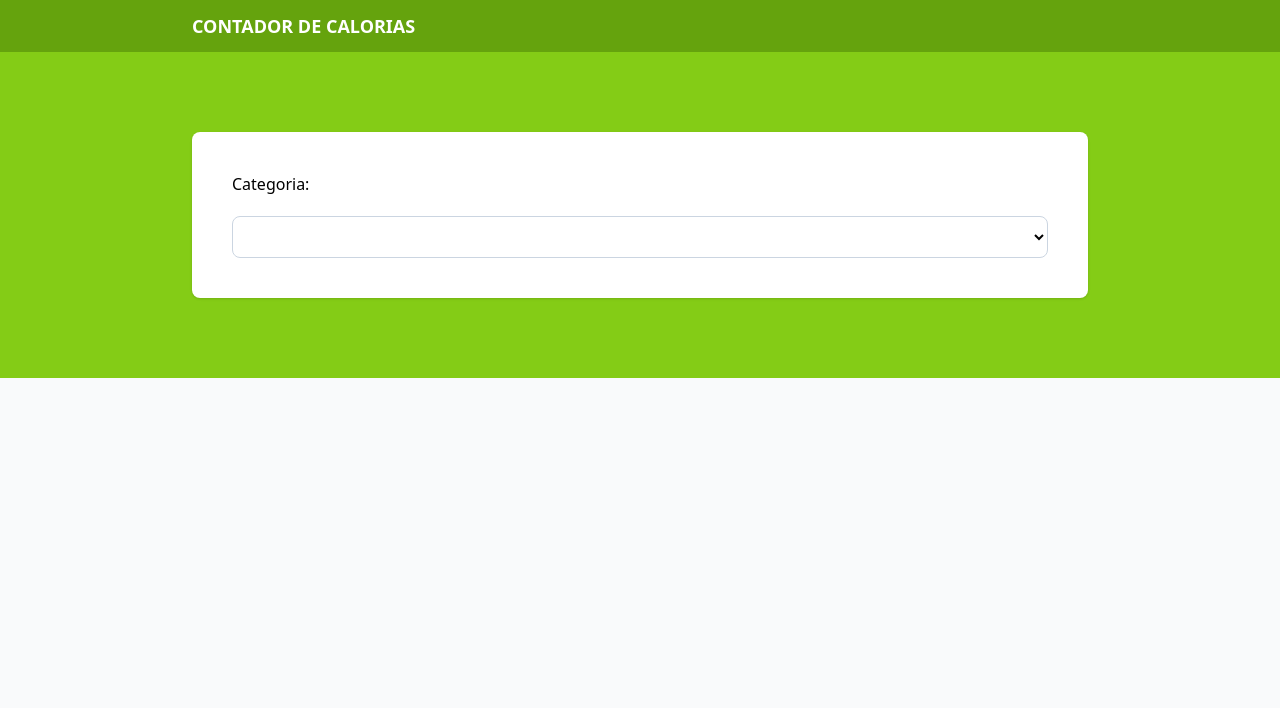
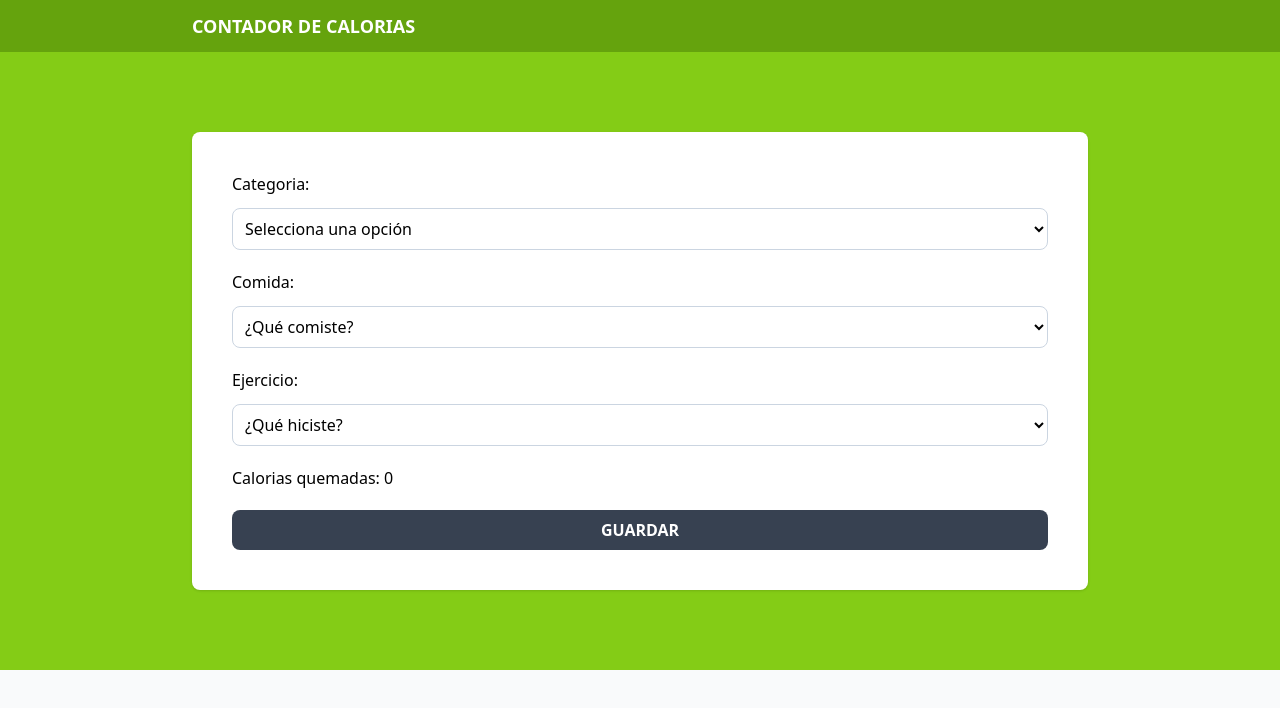
Before and after one commit to josejchale/contador_calorias, a React (Vite) app: page / in a window 1280 px wide. Shown: the top 708 px of the page. Built offline with nearby package versions, Linux system fonts and the light colour scheme.

Commit message:
Formulario

```diff
--- a/src/components/Form.tsx
+++ b/src/components/Form.tsx
@@ -1,18 +1,100 @@
+import { category } from '../data/categories';
+import { foodItem } from "../data/alimentodb"
+import { exerciseItems } from '../data/ejerciciodb';
+import {  useState  } from "react"
+
+
 
 
 
 export default function Form() {
+
+  const [opt, setOpt] = useState({
+    category: 0,
+    foodItem: 0,
+    exerciseItems: 0
+  })
+
+  const handleChange = (e: React.ChangeEvent<HTMLSelectElement>) => {
+    setOpt({...opt,[e.target.id]: e.target.value}) //* Escribe el valor en determinado "input" manteniendo lo que hay en el state previamente
+  }
+
+
+
   return (
-    <div>
+
         <form
         className="space-y-5 bg-white shadow rounded-lg p-10">
+<div className="grid grid-cols-1 gap-3">
 
-    <label htmlFor="category">Categoria:</label>
+<label htmlFor="category">Categoria:</label>
+
     <select className="
-    border border-slate-300 p-2 rounded-lg w-full bg-white" id="category">
+    border border-slate-300 p-2 rounded-lg w-full bg-white"
+    id="category"
+    value={opt.category}
+    onChange={handleChange}
+    >
 
+    {category.map(category =>(<option
+    key={category.id}
+    value={category.id}
+    >{category.name}
+    </option>))}
     </select>
-        </form>
-    </div>
+</div>
+
+
+<div className="grid grid-cols-1 gap-3">
+
+<label htmlFor="foodItem">Comida:</label>
+<select className="
+    border border-slate-300 p-2 rounded-lg w-full bg-white"
+    id="foodItem"
+    value={opt.foodItem}
+    onChange={handleChange}
+    >
+
+    {foodItem.map(foodItem =>(
+      <option
+    key={foodItem.id}
+    value={foodItem.id}
+    >{foodItem.name}
+    </option>))}
+    </select>
+
+</div>
+
+
+<div className="grid grid-cols-1 gap-3">
+<label htmlFor="exerciseItems">Ejercicio:</label>
+<select className="
+    border border-slate-300 p-2 rounded-lg w-full bg-white"
+    id="exerciseItems"
+    value={opt.exerciseItems}
+    onChange={handleChange}
+    >
+
+    {exerciseItems.map(exerciseItems =>(<option
+    key={exerciseItems.id}
+    value={exerciseItems.id}
+    >{exerciseItems.name}
+    </option>))}
+    </select>
+</div>
+
+<div>
+  <p>Calorias quemadas: {exerciseItems.find(item => item.id === opt.exerciseItems)?.caloriesBurned}</p>
+</div>
+
+
+<input
+type="submit"
+className="bg-gray-700 hover:bg-gray-900 w-full p-2 font-bold uppercase text-white cursor-pointer rounded-lg"
+value={"Guardar"}
+/>
+
+      </form>
+
   )
 }
--- a/src/data/alimentodb.ts
+++ b/src/data/alimentodb.ts
@@ -1,52 +1,60 @@
-export const foodItem = [
+import type { FoodItem } from "../types"
+
+export const foodItem  : FoodItem[] = [
+
     {
-      "id": 1,
-      "name": "Ensalada César",
-      "calories": 250
+      id: 0,
+      name: "¿Qué comiste?",
+      calories: 0
     },
     {
-      "id": 2,
-      "name": "Hamburguesa con Queso",
-      "calories": 600
+      id: 1,
+      name: "Ensalada César",
+      calories: 250
     },
     {
-      "id": 3,
-      "name": "Sopa de Verduras",
-      "calories": 150
+      id: 2,
+      name: "Hamburguesa con Queso",
+      calories: 600
     },
     {
-      "id": 4,
-      "name": "Tacos de Carne Asada",
-      "calories": 450
+      id: 3,
+      name: "Sopa de Verduras",
+      calories: 150
     },
     {
-      "id": 5,
-      "name": "Papas Fritas",
-      "calories": 300
+      id: 4,
+      name: "Tacos de Carne Asada",
+      calories: 450
     },
     {
-      "id": 6,
-      "name": "Pechuga de Pollo a la Parrilla",
-      "calories": 300
+      id: 5,
+      name: "Papas Fritas",
+      calories: 300
     },
     {
-      "id": 7,
-      "name": "Hot Dog",
-      "calories": 500
+      id: 6,
+      name: "Pechuga de Pollo a la Parrilla",
+      calories: 300
     },
     {
-      "id": 8,
-      "name": "Ensalada de Frutas",
-      "calories": 200
+      id: 7,
+      name: "Hot Dog",
+      calories: 500
     },
     {
-      "id": 9,
-      "name": "Arroz con Pollo",
-      "calories": 550
+      id: 8,
+      name: "Ensalada de Frutas",
+      calories: 200
     },
     {
-      "id": 10,
-      "name": "Sushi Variado",
-      "calories": 600
+      id: 9,
+      name: "Arroz con Pollo",
+      calories: 550
+    },
+    {
+      id: 10,
+      name: "Sushi Variado",
+      calories: 600
     }
 ];
--- a/src/data/categories.ts
+++ b/src/data/categories.ts
@@ -1,4 +1,8 @@
-const categories = [
+import type { Category } from "../types"
+
+
+export const category : Category[] = [
+    {id:0, name: 'Selecciona una opción'},
     { id: 1, name: 'Comida'},
     { id: 2, name: 'Ejercicio'}
   ]
--- a/src/data/ejerciciodb.ts
+++ b/src/data/ejerciciodb.ts
@@ -1,52 +1,62 @@
-export const exerciseItems = [
+import type { ExerciseItem } from "../types"
+
+
+export const exerciseItems  : ExerciseItem[]= [
+
+
+  {
+    id: 0,
+    name: "¿Qué hiciste?",
+    caloriesBurned: 0
+  },
     {
-      "id": 1,
-      "name": "Flexiones de Pecho",
-      "caloriesBurned": 100
+      id: 1,
+      name: "Flexiones de Pecho",
+      caloriesBurned: 100
     },
     {
-      "id": 2,
-      "name": "Sentadillas",
-      "caloriesBurned": 80
+      id: 2,
+      name: "Sentadillas",
+      caloriesBurned: 80
     },
     {
-      "id": 3,
-      "name": "Plancha",
-      "caloriesBurned": 60
+      id: 3,
+      name: "Plancha",
+      caloriesBurned: 60
     },
     {
-      "id": 4,
-      "name": "Burpees",
-      "caloriesBurned": 120
+      id: 4,
+      name: "Burpees",
+      caloriesBurned: 120
     },
     {
-      "id": 5,
-      "name": "Saltos de Tijera",
-      "caloriesBurned": 90
+      id: 5,
+      name: "Saltos de Tijera",
+      caloriesBurned: 90
     },
     {
-      "id": 6,
-      "name": "Abdominales",
-      "caloriesBurned": 70
+      id: 6,
+      name: "Abdominales",
+      caloriesBurned: 70
     },
     {
-      "id": 7,
-      "name": "Levantamiento de Pesas",
-      "caloriesBurned": 110
+      id: 7,
+      name: "Levantamiento de Pesas",
+      caloriesBurned: 110
     },
     {
-      "id": 8,
-      "name": "Caminata Rápida",
-      "caloriesBurned": 50
+      id: 8,
+      name: "Caminata Rápida",
+      caloriesBurned: 50
     },
     {
-      "id": 9,
-      "name": "Zancadas",
-      "caloriesBurned": 85
+      id: 9,
+      name: "Zancadas",
+      caloriesBurned: 85
     },
     {
-      "id": 10,
-      "name": "Yoga",
-      "caloriesBurned": 65
+      id: 10,
+      name: "Yoga",
+      caloriesBurned: 65
     }
 ];
--- a/src/types/index.ts
+++ b/src/types/index.ts
@@ -10,3 +10,9 @@ export type FoodItem  = Category & {
 export type ExerciseItem = Category&{
     caloriesBurned: number;
 }
+
+export type opt ={
+    category: string,
+    foodItem: string,
+    exerciseItem: string
+}
```
